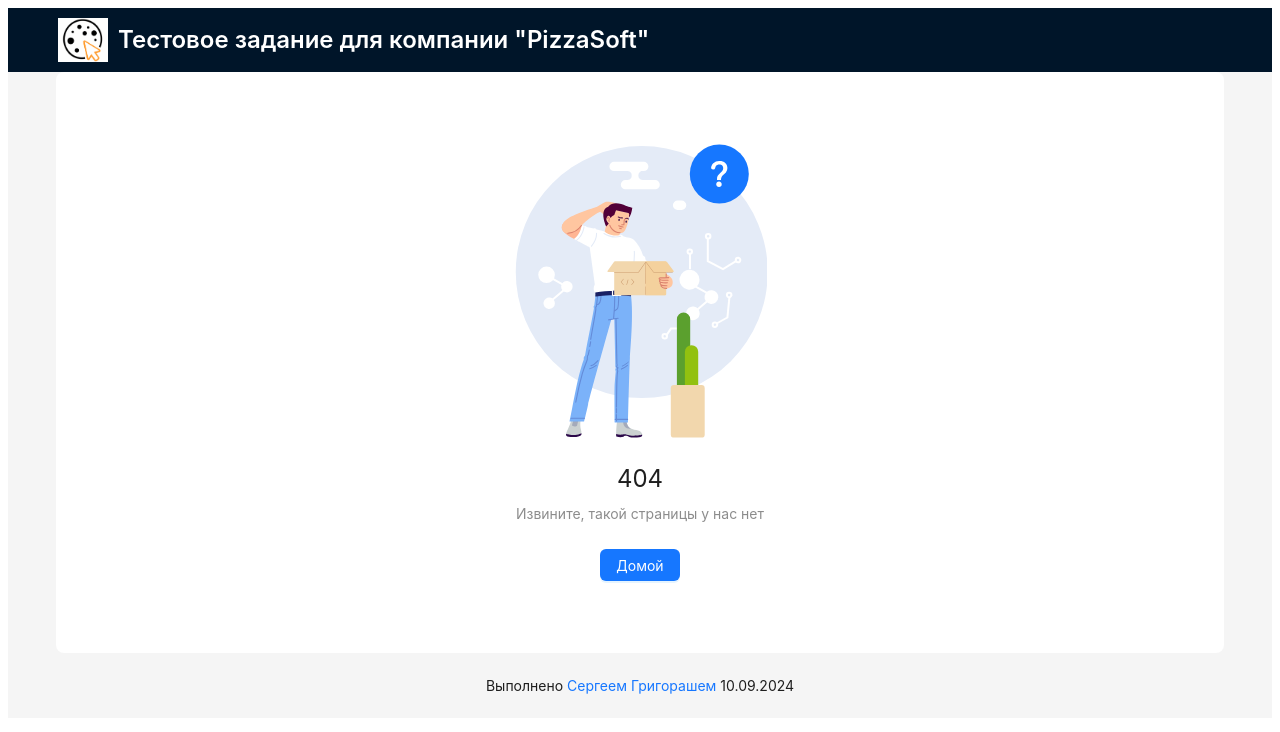
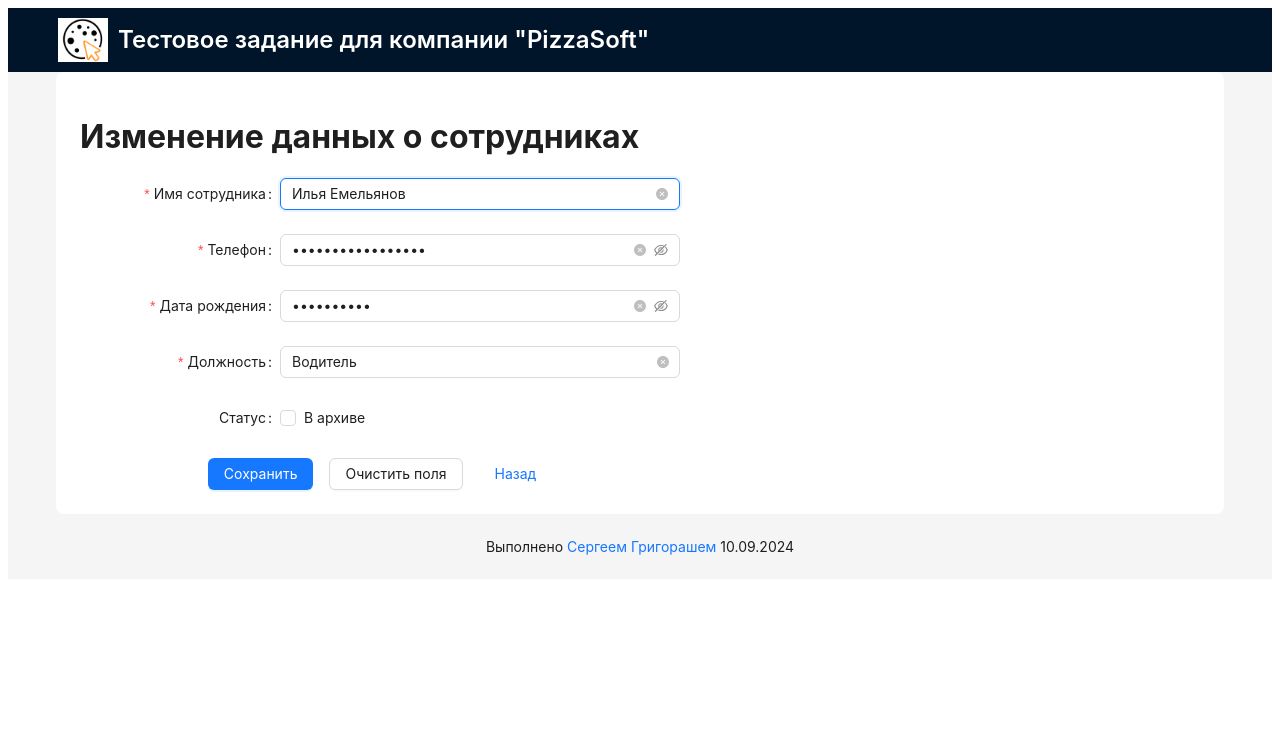
Before and after one commit to Otec-S/pizza-soft-test, a React (Vite) app: page /pizza-soft-test/employee-edit/1 in a window 1280 px wide. Before the commit this address had no page. Shown: the top 732 px of the page. Built offline with nearby package versions, Linux system fonts and the light colour scheme.

Commit message:
chore правка роутов для деплоя

```diff
--- a/src/App.tsx
+++ b/src/App.tsx
@@ -28,10 +28,16 @@ function App() {
             }}
           >
             <Routes>
-              <Route path="/" element={<EmployeesList />} />
-              <Route path="/employee-edit/:id" element={<EmployeeEdit />} />
-              <Route path="/employee-add" element={<EmployeeAdd />} />
-              {/* <Route path="/404" element={<NotFound />} /> */}
+              <Route path="/pizza-soft-test" element={<EmployeesList />} />
+              <Route
+                path="/pizza-soft-test/employee-edit/:id"
+                element={<EmployeeEdit />}
+              />
+              <Route
+                path="/pizza-soft-test/employee-add"
+                element={<EmployeeAdd />}
+              />
+              <Route path="/pizza-soft-test/404" element={<NotFound />} />
               <Route path="*" element={<NotFound />} />
             </Routes>
           </main>
--- a/src/components/employee-form/employee-form.tsx
+++ b/src/components/employee-form/employee-form.tsx
@@ -109,7 +109,11 @@ const EmployeeForm: React.FC<IEmployeeFormProps> = ({
           <Button htmlType="button" onClick={onReset}>
             Очистить поля
           </Button>
-          <Button type="link" htmlType="button" onClick={() => navigate("/")}>
+          <Button
+            type="link"
+            htmlType="button"
+            onClick={() => navigate("/pizza-soft-test")}
+          >
             Назад
           </Button>
         </div>
--- a/src/components/header/header.tsx
+++ b/src/components/header/header.tsx
@@ -8,7 +8,7 @@ const AntHeader = () => {
   const { Header } = Layout;
 
   return (
-    <Link to="/">
+    <Link to="/pizza-soft-test">
       <Header className="antheader">
         <img
           src={logo}
--- a/src/pages/employee-add/employee-add.tsx
+++ b/src/pages/employee-add/employee-add.tsx
@@ -23,7 +23,7 @@ const EmployeeAdd: React.FC = () => {
       id: Date.now(),
     };
     dispatch(addEmployee(newEmployee));
-    navigate("/");
+    navigate("/pizza-soft-test");
   };
 
   return (
--- a/src/pages/employee-edit/employee-edit.tsx
+++ b/src/pages/employee-edit/employee-edit.tsx
@@ -36,7 +36,7 @@ const EmployeeEdit: React.FC = () => {
       id: Number(id),
     };
     dispatch(editEmployee(updatedEmployee));
-    navigate("/");
+    navigate("/pizza-soft-test");
   };
 
   useEffect(() => {
--- a/src/pages/not-found/not-found.tsx
+++ b/src/pages/not-found/not-found.tsx
@@ -10,7 +10,7 @@ const NotFound: React.FC = () => {
       title="404"
       subTitle="Извините, такой страницы у нас нет"
       extra={
-        <Button type="primary" onClick={() => navigate("/")}>
+        <Button type="primary" onClick={() => navigate("/pizza-soft-test")}>
           Домой
         </Button>
       }
```
